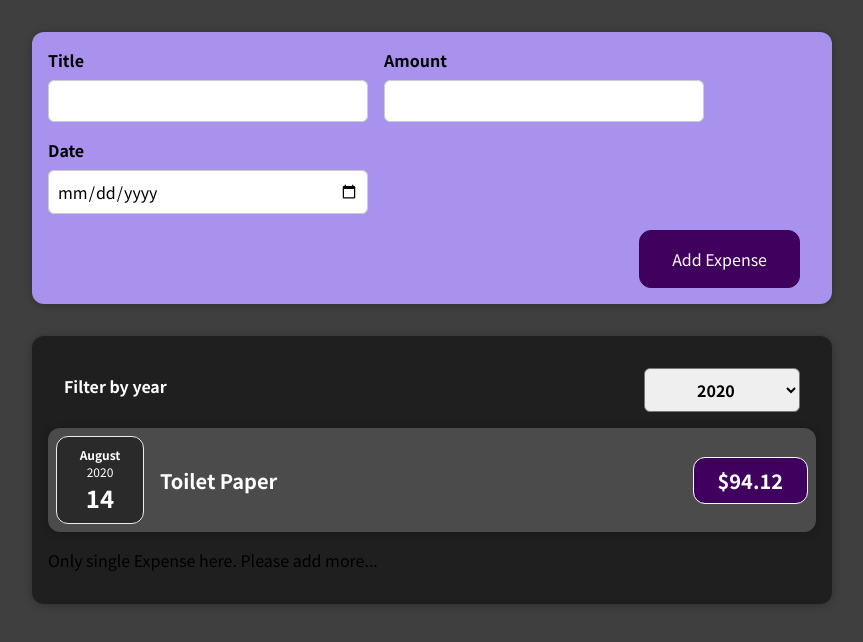
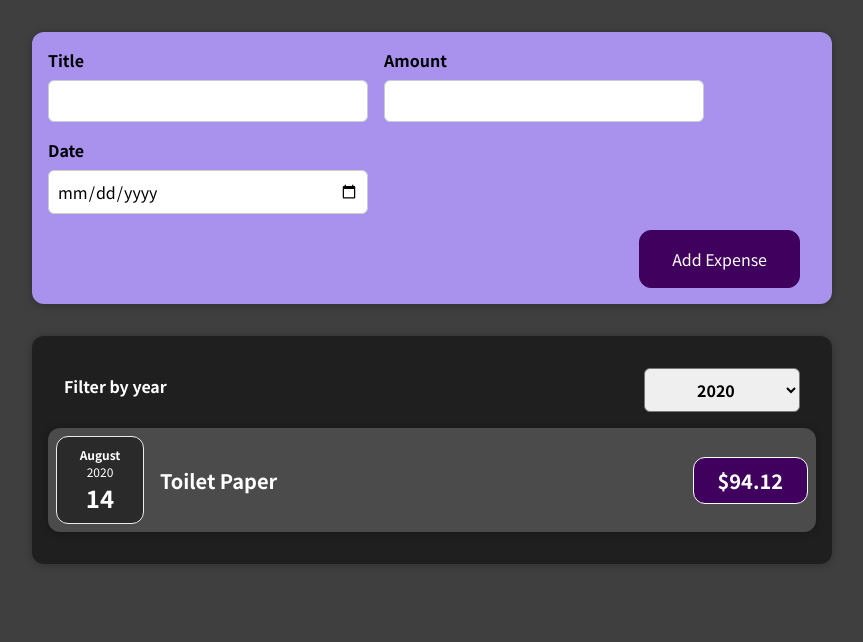
Before and after one commit to siddhant0608/React_JS, a React (Create React App) app: page / in a window 1280 px wide. Shown: the top 642 px of the page, without its empty margins (208-1071 px from the left). Built offline with nearby package versions, Linux system fonts and the light colour scheme.

Commit message:
more conditional rendering added

```diff
--- a/src/components/Expenses/ExpenseItem.js
+++ b/src/components/Expenses/ExpenseItem.js
@@ -6,6 +6,7 @@
 
 const ExpenseItem = (props) => {
   return (
+    <li>
     <Card className="expense-item">
       <ExpenseDate date={props.date} />
       <div className="expense-item__description">
@@ -16,6 +17,7 @@
       </div>
       {/* <ExpenseDetails amount={props.amount}  location={props.location}   title={props.title} /> */}
     </Card>
+    </li>
   );
   // return (
   //   <div className="expense-item">
--- a/src/components/Expenses/Expenses.js
+++ b/src/components/Expenses/Expenses.js
@@ -1,8 +1,8 @@
 import React, { useState } from "react";
 import Card from "../UI/Card";
-import ExpenseItem from "./ExpenseItem";
 import "./Expenses.css";
 import ExpensesFilter from "./ExpensesFilter";
+import ExpensesList from "./ExpensesList";
 
 const Expenses = (props) => {
   const [filteredYear, setFilteredYear] = useState("2020");
@@ -15,27 +15,7 @@
     return expense.date.getFullYear().toString() === filteredYear;
   });
 
-  let expensesContent = <p>No Expenses Found.</p>;
-  let newExpenseContent = <p>Only single Expense here. Please add more...</p>;
-  if (filteredExpenses.length > 0) {
-    expensesContent = filteredExpenses.map((expense) => (
-      <ExpenseItem
-        key={expense.id}
-        title={expense.title}
-        amount={expense.amount}
-        date={expense.date}
-      />
-    ));
-  } else if (filteredExpenses.length === 1) {
-    newExpenseContent = filteredExpenses.map((expense) => (
-      <ExpenseItem
-        key={expense.id}
-        title={expense.title}
-        amount={expense.amount}
-        date={expense.date}
-      />
-    ));
-  }
+
 
   return (
     <Card className="expenses">
@@ -43,8 +23,7 @@
         selected={filteredYear}
         onChangeFilter={filterChangeHandler}
       />
-      {expensesContent}
-      {newExpenseContent}
+      <ExpensesList items={filteredExpenses}/>
     </Card>
   );
 };
--- /dev/null
+++ b/src/components/Expenses/ExpensesList.css
@@ -0,0 +1,9 @@
+.expenses-list {
+  list-style: none;
+  padding: 0;
+}
+
+.expenses-list__fallback {
+  color: white;
+  text-align: center;
+}
--- /dev/null
+++ b/src/components/Expenses/ExpensesList.js
@@ -0,0 +1,26 @@
+import React from "react";
+import ExpenseItem from "./ExpenseItem";
+import './ExpensesList.css';
+const ExpensesList = (props) => {
+//   let expensesContent = <p>No Expenses Found.</p>;
+
+  if(props.items.length===0){
+    return <h2 className="expenses-list__fallback">Found no expenses.</h2>
+  }
+  return <ul className="expenses-list">
+    {props.items.map((expense) => (
+      <ExpenseItem
+        key={expense.id}
+        title={expense.title}
+        amount={expense.amount}
+        date={expense.date}
+      />
+    ))}
+
+  </ul>
+
+  }
+
+
+
+export default ExpensesList;
```
